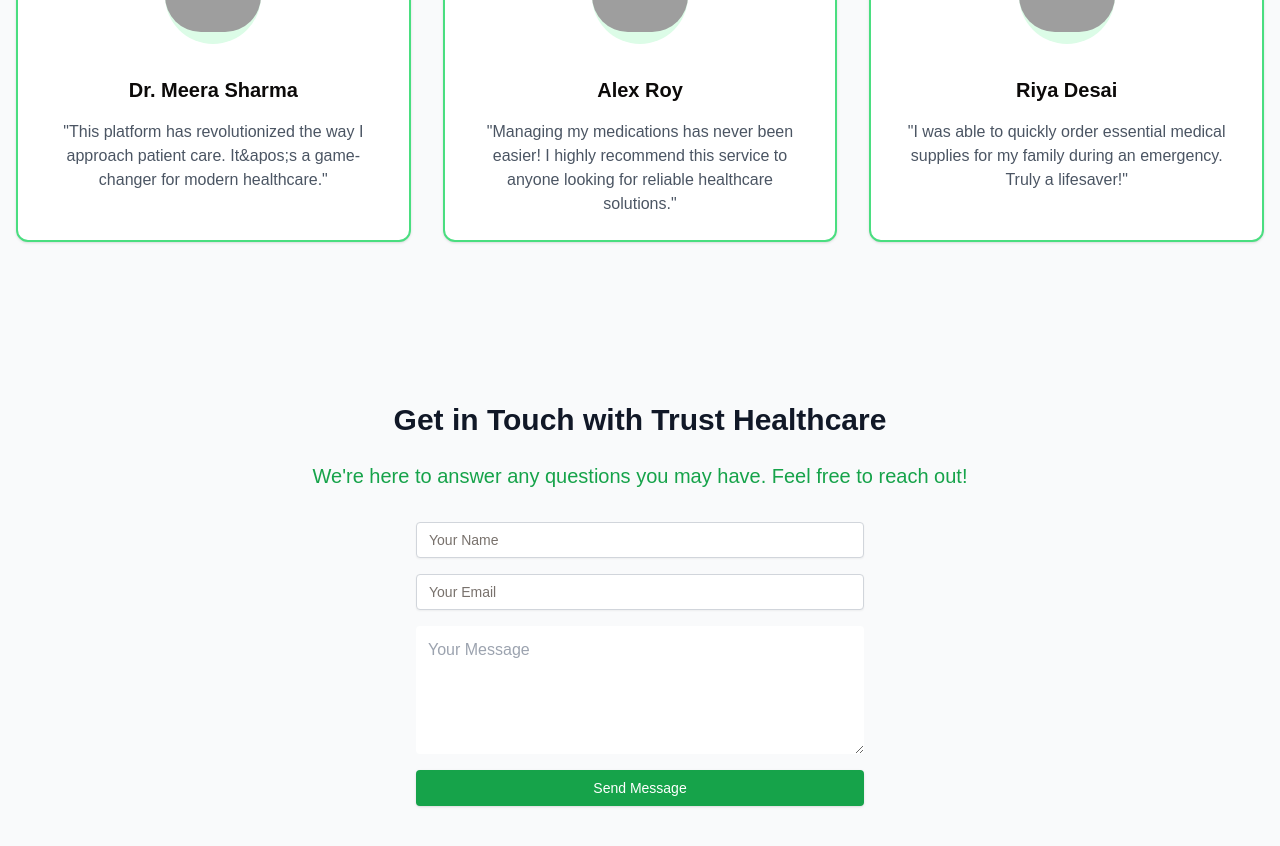
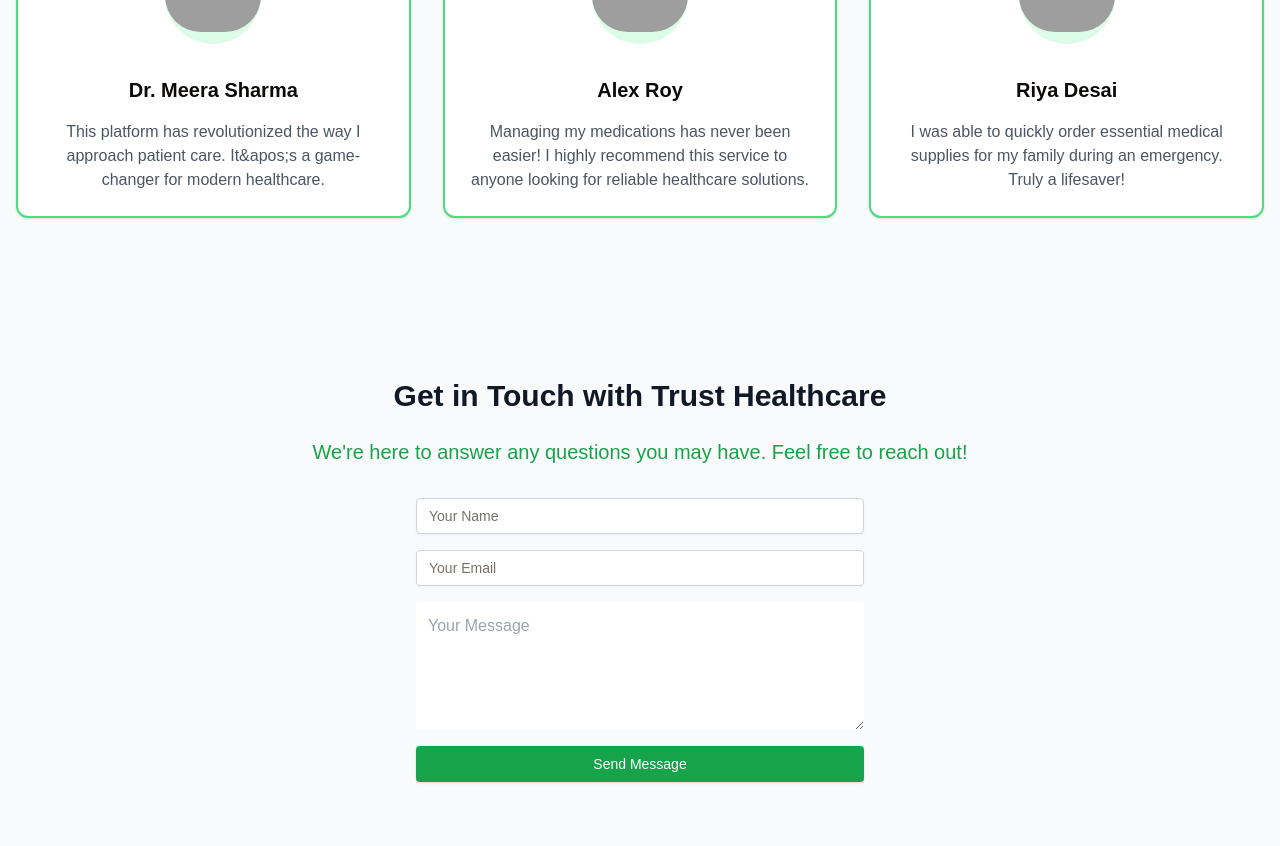
Before and after one commit to Prayas-Corporation/Trust-Healthcare, a Next.js app: page / in a window 1280 px wide. Shown: the part 2500-3346 px from the top of the page. Built offline with nearby package versions, Linux system fonts and the light colour scheme; grey boxes are pictures that could not be loaded.

Commit message:
Initial commit4

```diff
--- a/src/components/landing-page.tsx
+++ b/src/components/landing-page.tsx
@@ -210,17 +210,17 @@
       {
         image: "https://encrypted-tbn0.gstatic.com/images?q=tbn:ANd9GcRpEPjTbL7OilHjNyp3DKz6G0O4SV17fuhGBg&s",
         title: "Dr. Meera Sharma",
-        description: `"This platform has revolutionized the way I approach patient care. It&apos;s a game-changer for modern healthcare."`
+        description: "This platform has revolutionized the way I approach patient care. It&apos;s a game-changer for modern healthcare."
       },
       {
         image: "https://www.shutterstock.com/image-photo/smiling-handsome-asian-man-standing-260nw-1530346268.jpg",
         title: "Alex Roy",
-        description: `"Managing my medications has never been easier! I highly recommend this service to anyone looking for reliable healthcare solutions."`
+        description: "Managing my medications has never been easier! I highly recommend this service to anyone looking for reliable healthcare solutions."
       },
       {
         image: "https://encrypted-tbn0.gstatic.com/images?q=tbn:ANd9GcRFSLWjFwZ6aR5shg03n9_yiENMzmHAh-nI2w&s",
         title: "Riya Desai",
-        description: `"I was able to quickly order essential medical supplies for my family during an emergency. Truly a lifesaver!"`
+        description: "I was able to quickly order essential medical supplies for my family during an emergency. Truly a lifesaver!"
       }
     ].map((feature, index) => (
       <Card
@@ -252,6 +252,7 @@
     ))}
   </div>
 </section>
+
 
 
         <section id="contact" className="container mx-auto px-4 py-20 text-center">
```
